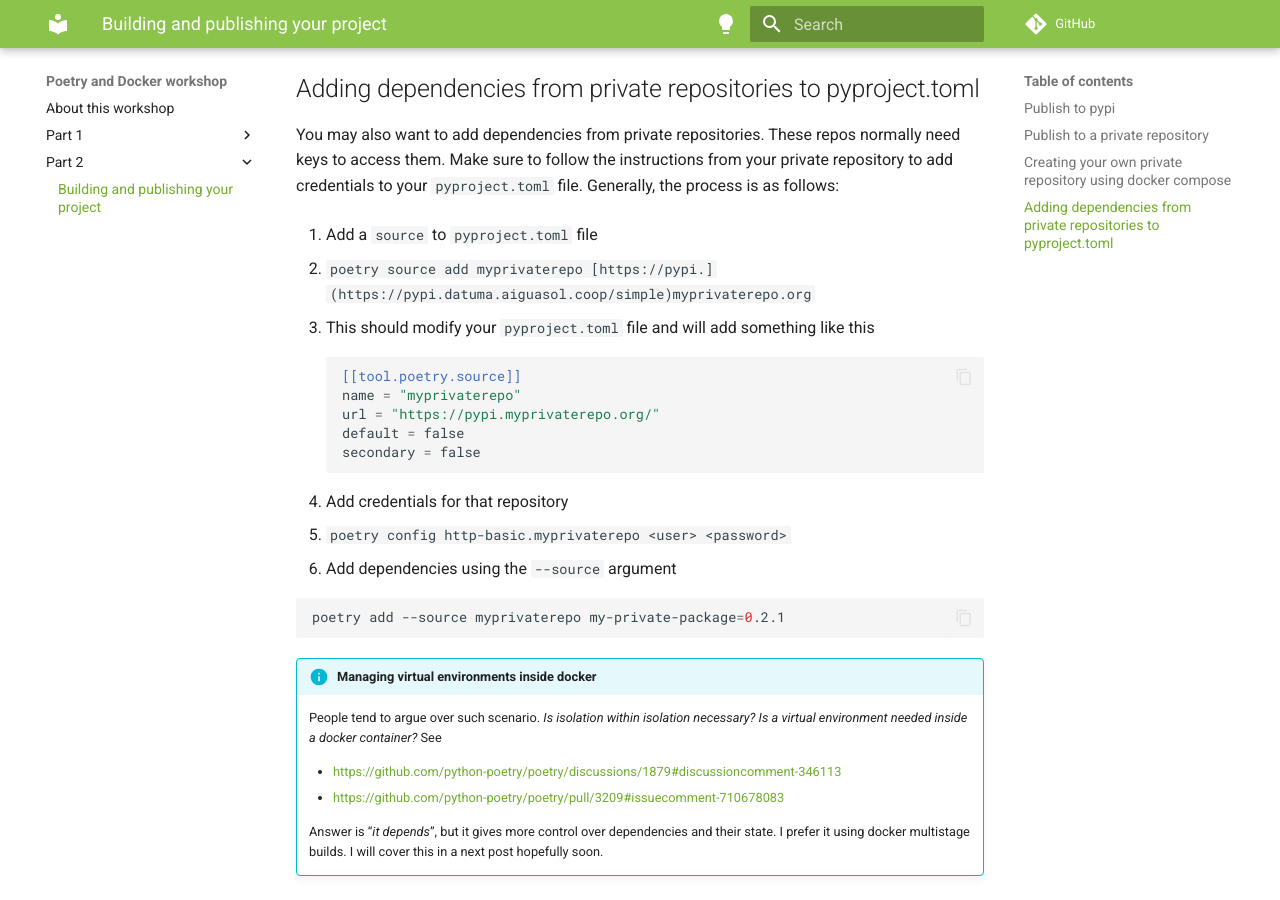
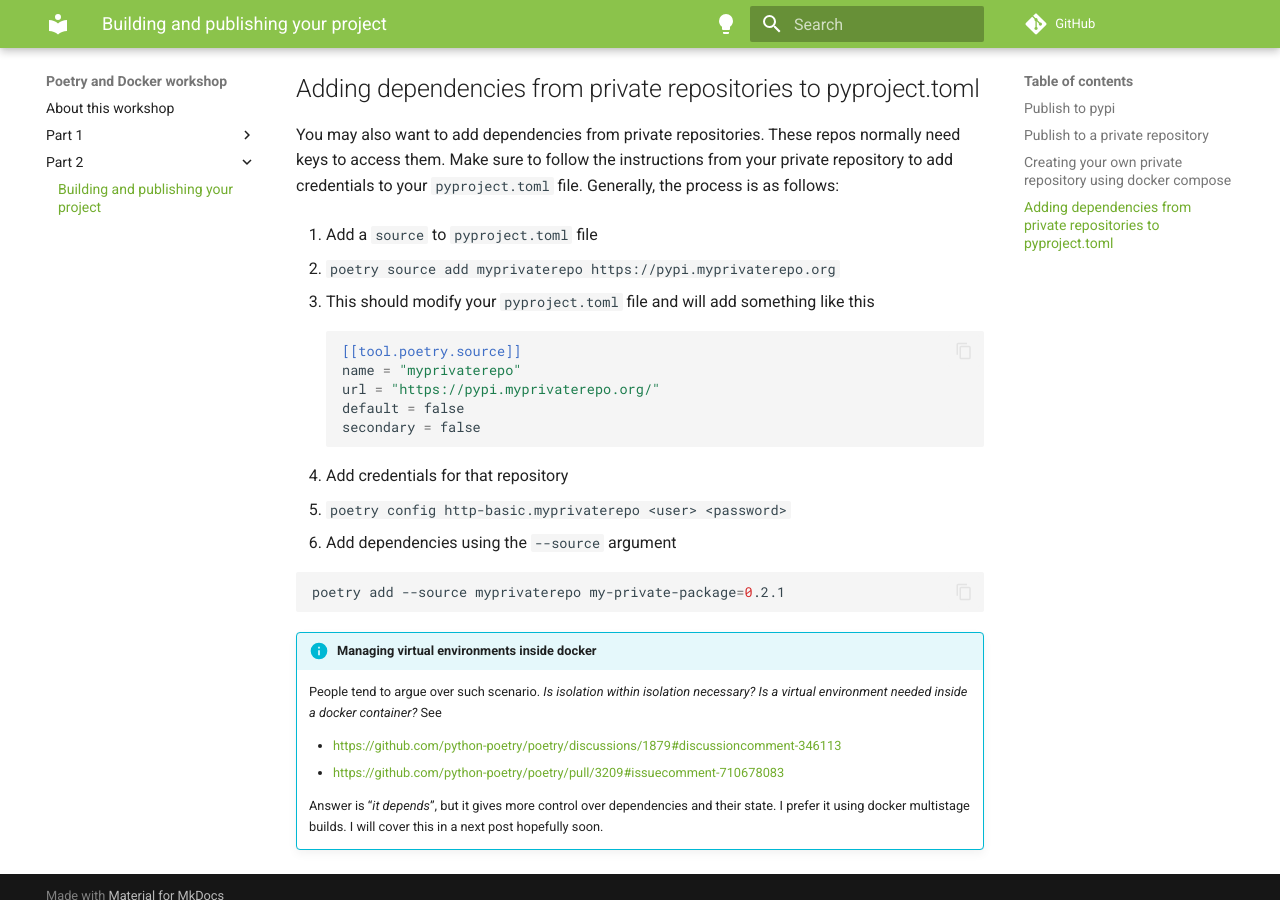
Before and after one commit to Som-Energia/somenergia-poetry-docker-workshop, an MkDocs documentation site: the page built from docs/part-2/instructions.md, in a window 1280 px wide and 900 px high, scrolled down 870 px. Built offline with MkDocs 1.6.1 and Material for MkDocs 9.7.7, drawn with Linux system fonts in a browser that asks for light colours; nearby versions of some CDN libraries; library files that are not in the unit come from our copies; comment, search, counter and statistics services are not loaded; some of the changed lines change nothing that is shown.

Commit message:
Update instructions.md

````diff
--- a/docs/part-2/instructions.md
+++ b/docs/part-2/instructions.md
@@ -28,7 +28,7 @@ You may also want to add dependencies from private repositories. These repos nor
 
 1. Add a `source` to `pyproject.toml` file
 
-   1. `poetry source add myprivaterepo [https://pypi.](https://pypi.datuma.aiguasol.coop/simple)myprivaterepo.org`
+   1. `poetry source add myprivaterepo https://pypi.myprivaterepo.org`
    2. This should modify your `pyproject.toml` file and will add something like this
 
       ```toml
````
